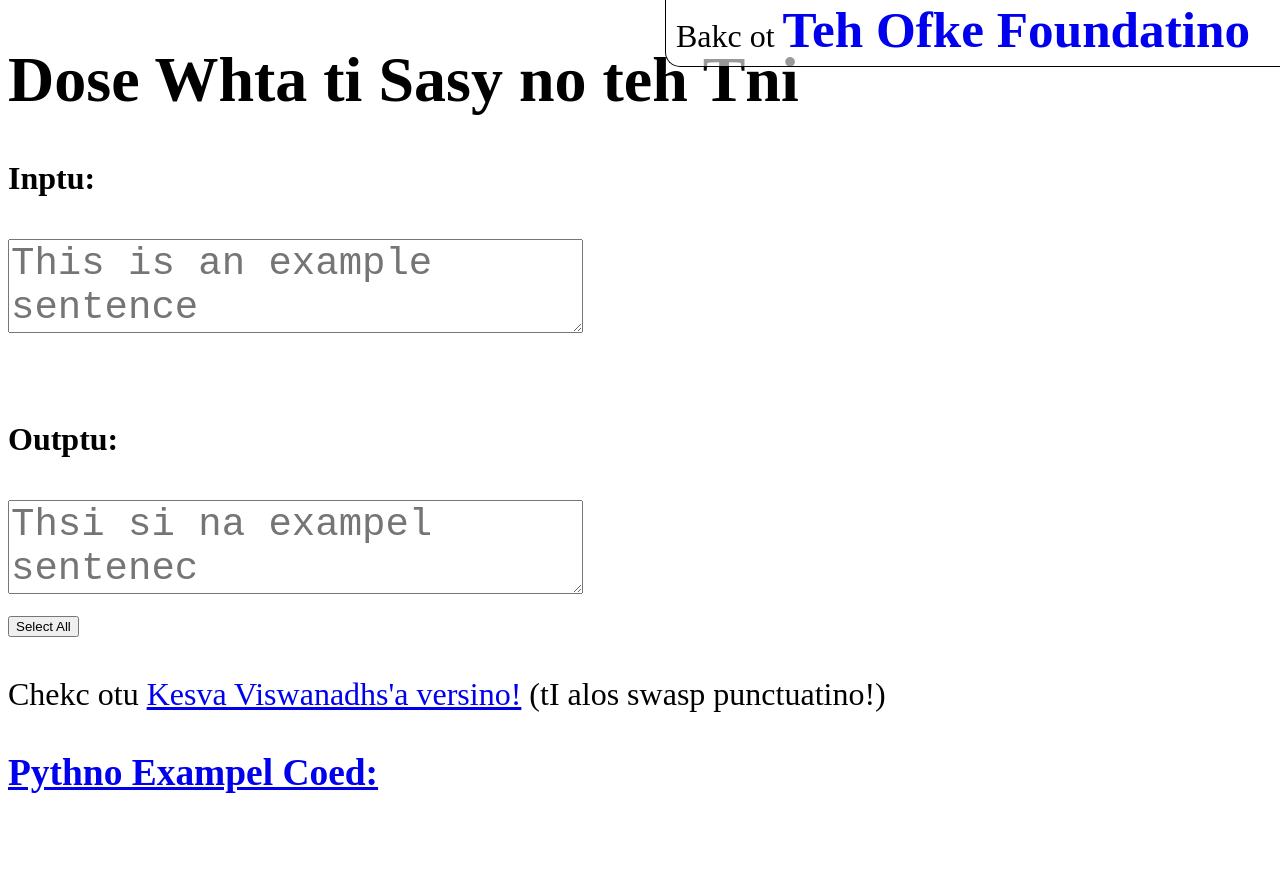
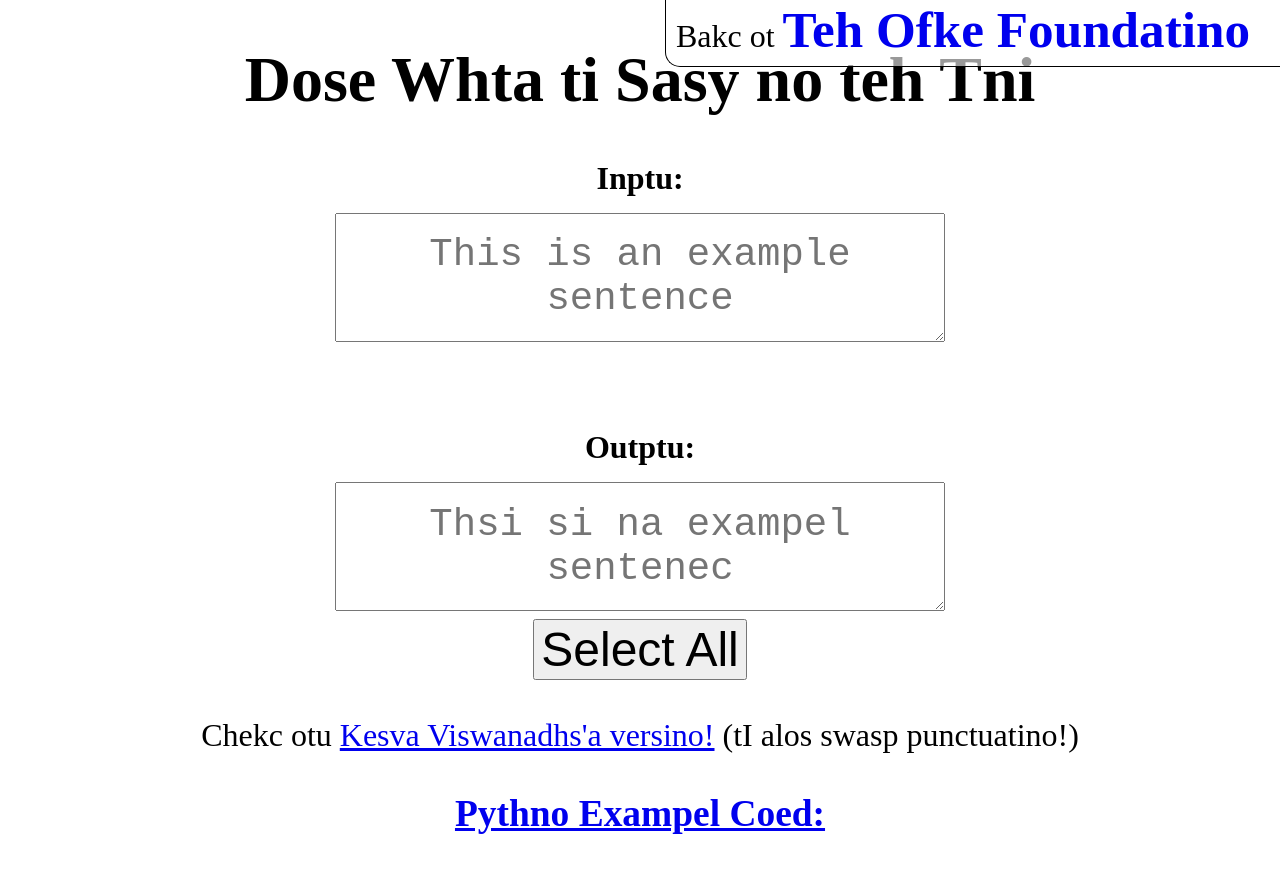
Before and after one commit to The-Ofek-Foundation/ReveresLatsLettesr, a plain HTML site: page index.html in a window 1280 px wide. Before the commit the page ends 831 px from the top, so only its background shows below. Drawn offline with Linux system fonts and the light colour scheme; a script that the page names is missing.

Commit message:
sprucing up

```diff
--- a/styles.css
+++ b/styles.css
@@ -1,10 +1,18 @@
 body {
   font-size: 2em;
+  text-align: center;
+}
+button {
+  font-size: 1.5em;
+}
+h4 {
+  margin-bottom: 0.5em;
 }
 textarea {
   width: 45%;
   font-size: 1.5em;
-  font-size: 1.5em;
+  padding: 0.5em;
+  text-align: center;
 }
 .header {
   position: fixed;
```
